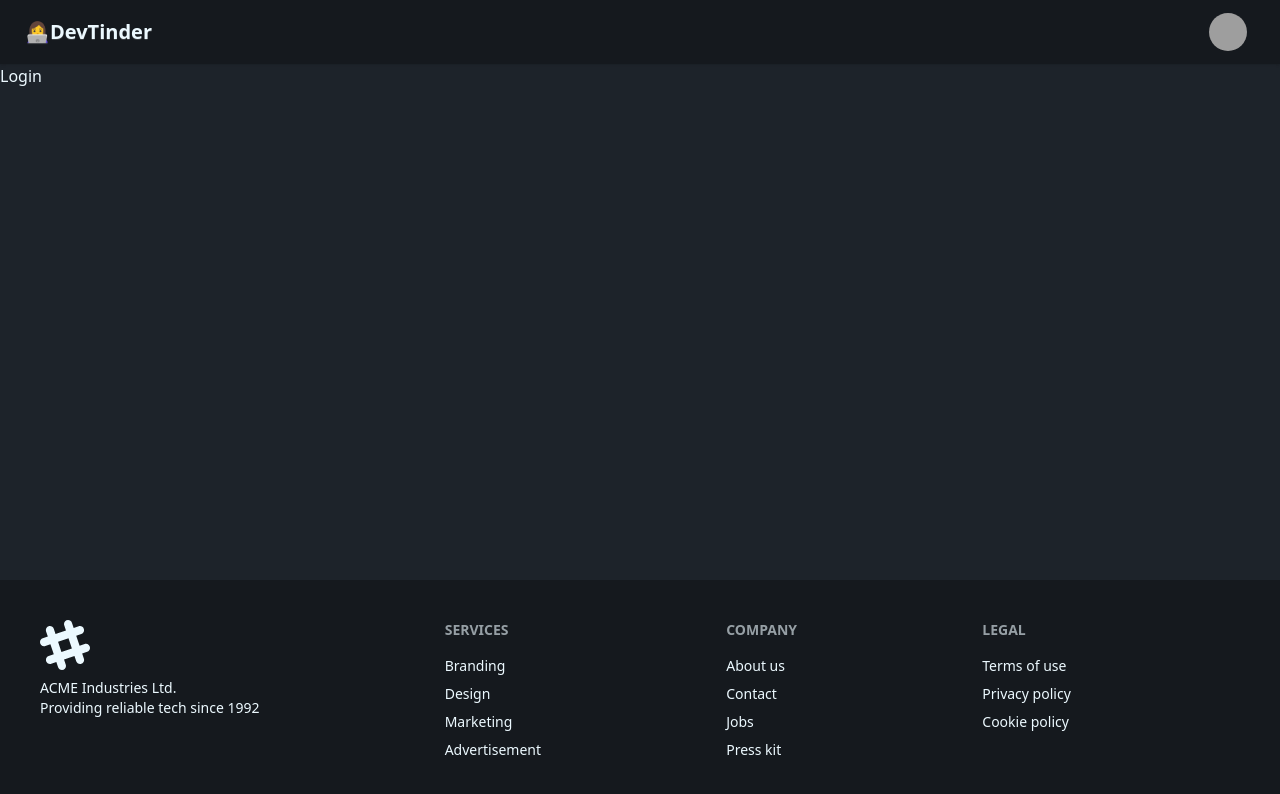
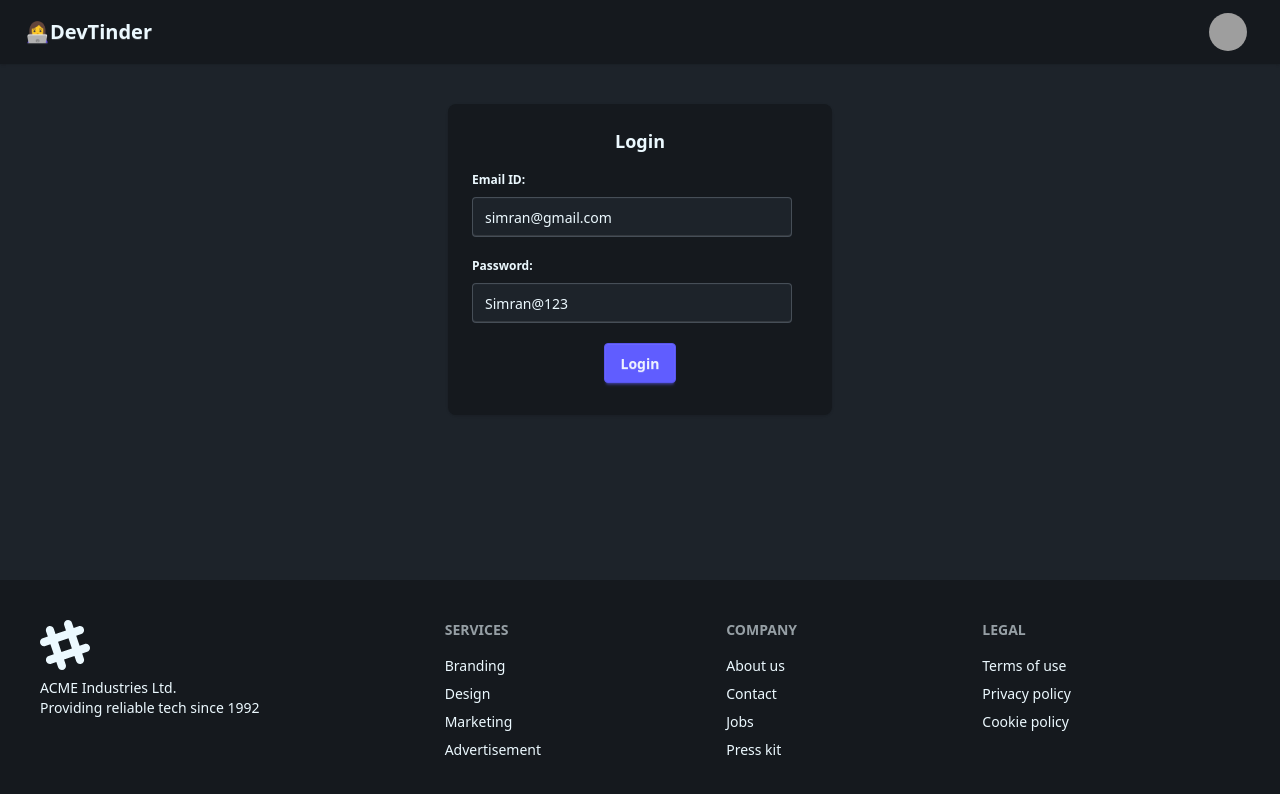
Before and after one commit to Arshiyatabassun/devTinder-webApp, a React (Vite) app: page /login in a window 1280 px wide. Shown: the top 794 px of the page. Built offline with nearby package versions, Linux system fonts and the light colour scheme; grey boxes are pictures that could not be loaded.

Commit message:
axios added

```diff
--- a/package.json
+++ b/package.json
@@ -11,6 +11,7 @@
   },
   "dependencies": {
     "@tailwindcss/vite": "^4.0.9",
+    "axios": "^1.8.1",
     "react": "^19.0.0",
     "react-dom": "^19.0.0",
     "react-router-dom": "^7.2.0",
--- a/src/Login.jsx
+++ b/src/Login.jsx
@@ -1,8 +1,49 @@
+import { useState } from "react";
+import axios from 'axios';
+
 const Login =()=>{
+    const [emailId ,setEmailId]=useState("simran@gmail.com");
+    const [password,setPassword]=useState("Simran@123");
+
+   const handleClick= async()=>{
+    try{
+        const res = await axios.post("http://localhost:3000/login",{
+            emailId,
+            password,
+        },{withCredentials:true});
+    }catch(err){
+        console.log(err)
+    }
+
+    };
     return (
-        <>
-       <h1>Login</h1>
-        </>
+        <div className="my-10 flex justify-center">
+    <div className="card bg-base-300 w-96 shadow-sm">
+  <div className="card-body">
+    <h2 className="card-title  justify-center">Login</h2>
+    <div>
+    <fieldset className="fieldset">
+  <legend className="fieldset-legend ">Email ID:</legend>
+  <input type="text" value={emailId} className="input" onChange={(e)=> setEmailId(e.target.value)} />
+
+</fieldset>
+
+    </div>
+    <div>
+    <fieldset className="fieldset">
+  <legend className="fieldset-legend">Password:</legend>
+  <input type="text"  value ={password} onChange ={(e)=>setPassword(e.target.value)} className="input" />
+
+</fieldset>
+
+    </div>
+
+    <div className="card-actions justify-center">
+      <button className="btn btn-primary my-2" onClick={handleClick}>Login</button>
+    </div>
+  </div>
+</div>
+        </div>
     )
 }
 export default Login;
```
Also changed, not shown: 2 other files (tests, documents, lock files or other folders).
